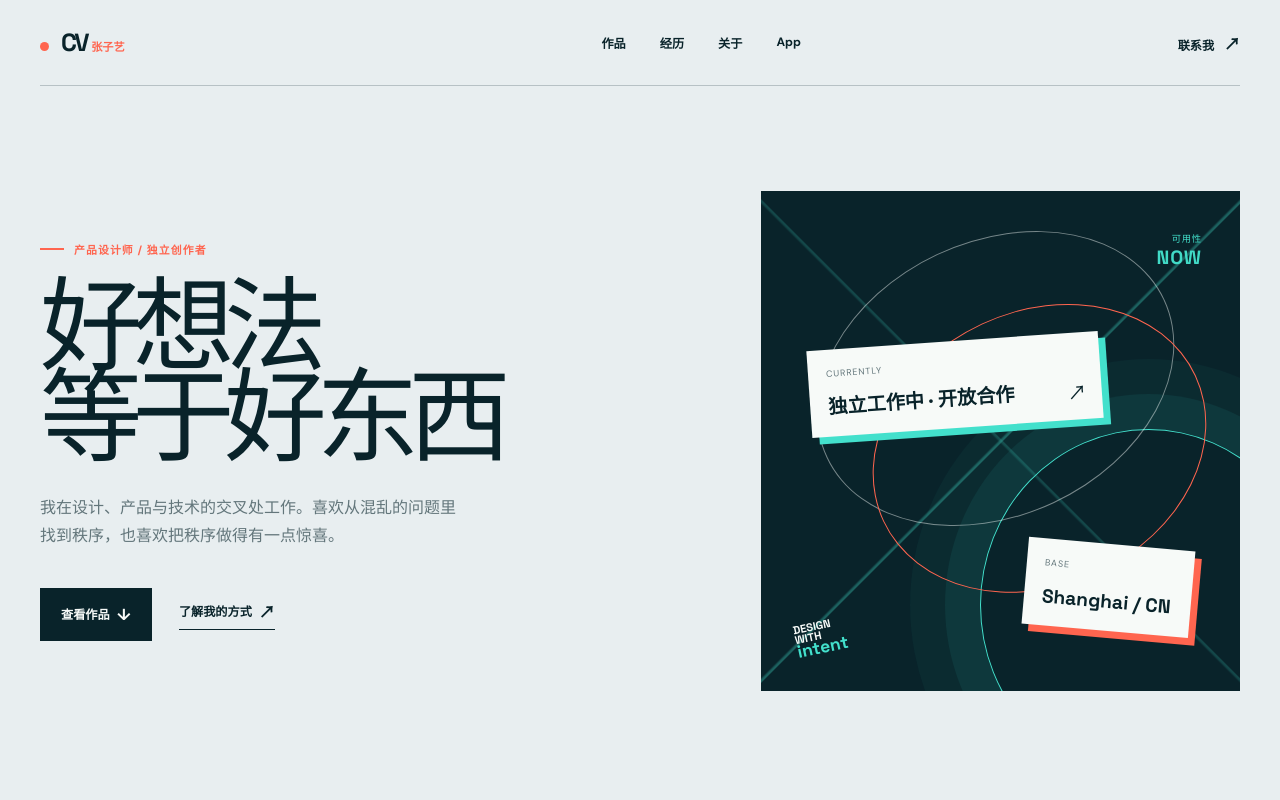
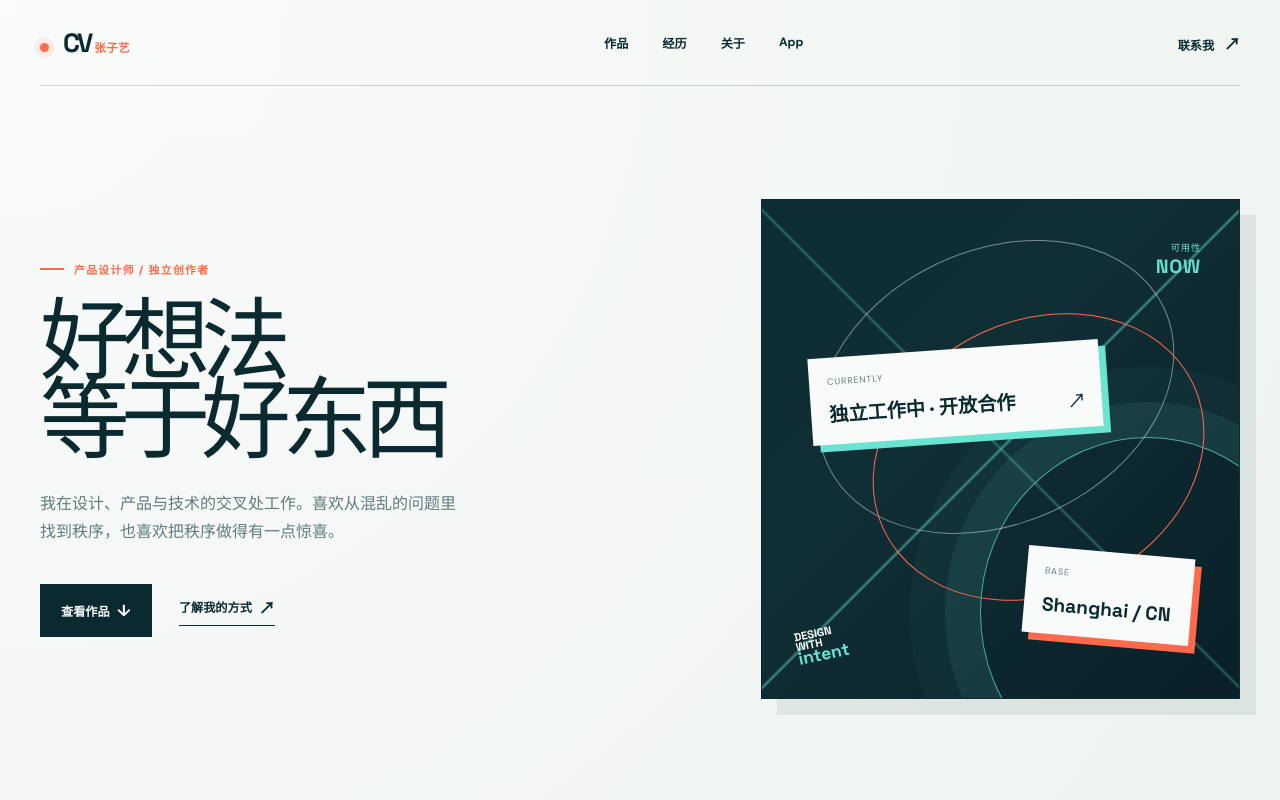
Before and after one commit to Dantz0812/-ATB507-cv, a website with bundled scripts: page index.html in a window 1280 px wide. Shown: the top 800 px of the page. Built offline with nearby package versions, Linux system fonts and the light colour scheme.

Commit message:
Refine portfolio visual language

```diff
--- a/styles.css
+++ b/styles.css
@@ -1,29 +1,31 @@
 @import url('https://fonts.googleapis.com/css2?family=DM+Sans:wght@400;500;600;700&family=Space+Grotesk:wght@400;500;600;700&display=swap');
 
 :root {
-  --ink: #09232a;
-  --paper: #e8eef0;
-  --panel: #f7faf8;
-  --cyan: #43e0cc;
-  --red: #ff654f;
-  --yellow: #e5f35a;
-  --muted: #63767b;
-  --line: rgb(9 35 42 / 22%);
+  --ink: #0b2a30;
+  --paper: #eef3f1;
+  --panel: #f9fbfa;
+  --cyan: #6ae3d1;
+  --red: #ff6a4d;
+  --yellow: #f2ea7d;
+  --muted: #617b80;
+  --line: rgb(11 42 48 / 18%);
+  --card: rgba(255 255 255 / 56%);
   --display: 'Space Grotesk', sans-serif;
   --body: 'DM Sans', sans-serif;
 }
 
 * { box-sizing: border-box; }
 html { scroll-behavior: smooth; }
-body { margin: 0; color: var(--ink); background: var(--paper); font-family: var(--body); }
+body { margin: 0; color: var(--ink); background: radial-gradient(circle at top left, rgb(255 255 255 / 70%), transparent 32%), linear-gradient(180deg, #edf3ef 0%, #edf1f0 100%); font-family: var(--body); }
 a { color: inherit; text-decoration: none; }
 button { color: inherit; font: inherit; }
 .site-shell { overflow: hidden; }
 .site-header, main, .site-footer { width: min(1240px, calc(100% - 80px)); margin: 0 auto; }
+main { padding-top: 8px; }
 .site-header { position: relative; z-index: 20; display: flex; align-items: center; justify-content: space-between; height: 86px; border-bottom: 1px solid var(--line); }
-.brand { display: flex; align-items: baseline; gap: 4px; font-family: var(--display); font-size: 1.55rem; font-weight: 700; letter-spacing: -.1em; }
-.brand::before { width: 9px; height: 9px; margin-right: 8px; background: var(--red); border-radius: 50%; content: ''; }
-.brand i { color: var(--red); font-size: .7rem; font-style: normal; letter-spacing: 0; }
+.brand { display: flex; align-items: baseline; gap: 4px; font-family: var(--display); font-size: 1.65rem; font-weight: 700; letter-spacing: -.11em; text-transform: uppercase; }
+.brand::before { width: 9px; height: 9px; margin-right: 10px; background: var(--red); border-radius: 50%; content: ''; box-shadow: 0 0 0 6px rgb(255 106 77 / 10%); }
+.brand i { color: var(--red); font-size: .72rem; font-style: normal; letter-spacing: .03em; }
 .main-nav { display: flex; gap: 34px; margin-left: 100px; font-size: .76rem; font-weight: 700; }
 .main-nav a, .header-contact, .site-footer a { transition: color .2s ease; }
 .main-nav a:hover, .header-contact:hover, .site-footer a:hover { color: var(--red); }
@@ -34,20 +36,20 @@ button { color: inherit; font: inherit; }
 .menu-toggle { display: none; border: 0; background: none; cursor: pointer; font-size: 1.2rem; }
 .section-grid { display: grid; grid-template-columns: minmax(0, 1fr) minmax(360px, .78fr); gap: 9%; }
 .hero { min-height: 700px; align-items: center; padding: 105px 0 125px; }
-.eyebrow { display: flex; align-items: center; gap: 10px; margin: 0 0 25px; color: var(--red); font-size: .68rem; font-weight: 700; letter-spacing: .1em; text-transform: uppercase; }
+.eyebrow { display: flex; align-items: center; gap: 10px; margin: 0 0 25px; color: var(--red); font-size: .68rem; font-weight: 700; letter-spacing: .12em; text-transform: uppercase; }
 .eyebrow::before { width: 24px; height: 2px; background: currentColor; content: ''; }
 h1, h2, h3, p { margin-top: 0; }
 h1, h2, h3 { font-family: var(--display); }
-h1 { max-width: 650px; margin-bottom: 31px; font-size: clamp(3.7rem, 8vw, 8rem); font-weight: 500; letter-spacing: -.1em; line-height: .88; }
+h1 { max-width: 650px; margin-bottom: 31px; font-size: clamp(3.4rem, 7vw, 7.3rem); font-weight: 500; letter-spacing: -.1em; line-height: .88; }
 .hero-intro { max-width: 420px; margin-bottom: 38px; color: var(--muted); font-size: 1rem; line-height: 1.75; }
 .hero-actions { display: flex; align-items: center; gap: 27px; }
 .button { display: inline-flex; align-items: center; font-size: .76rem; font-weight: 700; }
 .button-primary { padding: 16px 21px; background: var(--ink); color: var(--panel); transition: background .2s ease, transform .2s ease; }
 .button-primary:hover { background: var(--red); transform: translateY(-4px); }
 .button-quiet { padding-bottom: 6px; border-bottom: 1px solid var(--ink); }
-.hero-visual { position: relative; min-height: 500px; overflow: hidden; background: var(--ink); isolation: isolate; }
-.hero-visual::before { position: absolute; inset: 0; background: linear-gradient(135deg, transparent 0 49.7%, rgb(67 224 204 / 55%) 50% 50.2%, transparent 50.3%), linear-gradient(45deg, transparent 0 49.7%, rgb(67 224 204 / 32%) 50% 50.2%, transparent 50.3%); content: ''; opacity: .6; }
-.hero-visual::after { position: absolute; right: -16%; bottom: -18%; z-index: -1; width: 70%; height: 70%; border: 1px solid var(--cyan); border-radius: 50%; box-shadow: 0 0 0 35px rgb(67 224 204 / 7%), 0 0 0 70px rgb(67 224 204 / 4%); content: ''; }
+.hero-visual { position: relative; min-height: 500px; overflow: hidden; border: 1px solid rgb(11 42 48 / 10%); background: linear-gradient(135deg, #0d2d33 0%, #102f35 38%, #0a1f27 100%); isolation: isolate; box-shadow: 16px 16px 0 rgb(11 42 48 / 8%); }
+.hero-visual::before { position: absolute; inset: 0; background: linear-gradient(135deg, transparent 0 49.7%, rgb(106 227 209 / 58%) 50% 50.2%, transparent 50.3%), linear-gradient(45deg, transparent 0 49.7%, rgb(106 227 209 / 36%) 50% 50.2%, transparent 50.3%); content: ''; opacity: .75; }
+.hero-visual::after { position: absolute; right: -16%; bottom: -18%; z-index: -1; width: 70%; height: 70%; border: 1px solid rgb(106 227 209 / 70%); border-radius: 50%; box-shadow: 0 0 0 35px rgb(106 227 209 / 8%), 0 0 0 70px rgb(106 227 209 / 4%); content: ''; }
 .orbit { position: absolute; z-index: 1; border: 1px solid rgb(247 250 248 / 46%); border-radius: 50%; transform: rotate(-25deg); }
 .orbit-one { top: 10%; left: 10%; width: 78%; height: 55%; }
 .orbit-two { top: 24%; left: 22%; width: 72%; height: 55%; border-color: var(--red); }
@@ -75,8 +77,8 @@ h2 em { color: var(--red); font-style: normal; }
 .project-grid { display: grid; grid-template-columns: 1.15fr .85fr; gap: 78px 24px; }
 .project-card:nth-child(2n) { transform: translateY(52px); }
 .project-card { min-width: 0; }
-.project-art { position: relative; aspect-ratio: 1.28; overflow: hidden; border: 1px solid var(--ink); background: var(--panel); transition: transform .35s ease, box-shadow .35s ease; }
-.project-card:hover .project-art { box-shadow: 10px 10px 0 var(--cyan); transform: translate(-5px, -5px); }
+.project-art { position: relative; aspect-ratio: 1.28; overflow: hidden; border: 1px solid var(--ink); background: var(--panel); transition: transform .35s ease, box-shadow .35s ease; box-shadow: 8px 8px 0 rgb(11 42 48 / 6%); }
+.project-card:hover .project-art { box-shadow: 12px 12px 0 var(--cyan); transform: translate(-5px, -5px); }
 .project-index, .project-tag { position: absolute; z-index: 2; top: 16px; font-size: .6rem; font-weight: 700; }
 .project-index { left: 17px; color: var(--red); }.project-tag { right: 17px; text-transform: uppercase; }
 .project-lumen .project-art { background: #c5e4df; }.project-ground .project-art { background: #e7d8c9; }.project-notes .project-art { background: #f4b1a3; }.project-table .project-art { background: #c9d6e7; }
@@ -89,9 +91,9 @@ h2 em { color: var(--red); font-style: normal; }
 .art-shape { position: absolute; z-index: 1; inset: 0; background: repeating-linear-gradient(90deg, transparent 0 20%, rgb(9 35 42 / 10%) 20.2% 20.4%); opacity: .6; }
 .art-word { position: absolute; z-index: 2; right: 8%; bottom: 7%; font-family: var(--display); font-size: clamp(1.8rem, 4vw, 3.8rem); letter-spacing: -.1em; transform: rotate(-7deg); }
 .project-info { display: flex; justify-content: space-between; gap: 20px; padding-top: 18px; }.project-info h3 { margin-bottom: 7px; font-size: 1.25rem; }.project-info p { max-width: 260px; margin: 0; color: var(--muted); font-size: .78rem; line-height: 1.6; }.project-meta { display: flex; flex-direction: column; align-items: end; gap: 4px; color: var(--muted); font-size: .63rem; white-space: nowrap; }
- .experience-section { padding-top: 180px; }.timeline { border-top: 1px solid var(--ink); }.timeline-item { display: grid; grid-template-columns: 8% 22% 1fr; gap: 18px; padding: 28px 0; border-bottom: 1px solid var(--line); transition: background .2s ease, padding .2s ease; }.timeline-item:hover { padding-right: 17px; padding-left: 17px; background: var(--cyan); }.timeline-number { color: var(--red); font-size: .68rem; font-weight: 700; }.timeline-period { font-size: .74rem; font-weight: 600; }.timeline-item h3 { margin-bottom: 6px; font-size: 1.3rem; }.timeline-company, .timeline-detail { color: var(--muted); font-size: .76rem; }.timeline-company { margin-bottom: 19px; }.timeline-detail { max-width: 330px; margin-bottom: 0; line-height: 1.6; }
+ .experience-section { padding-top: 180px; }.timeline { border-top: 1px solid var(--ink); }.timeline-item { display: grid; grid-template-columns: 8% 22% 1fr; gap: 18px; padding: 28px 0; border-bottom: 1px solid var(--line); transition: background .2s ease, padding .2s ease, transform .2s ease; }.timeline-item:hover { padding-right: 17px; padding-left: 17px; background: rgb(106 227 209 / 14%); transform: translateX(3px); }.timeline-number { color: var(--red); font-size: .68rem; font-weight: 700; }.timeline-period { font-size: .74rem; font-weight: 600; }.timeline-item h3 { margin-bottom: 6px; font-size: 1.3rem; }.timeline-company, .timeline-detail { color: var(--muted); font-size: .76rem; }.timeline-company { margin-bottom: 19px; }.timeline-detail { max-width: 330px; margin-bottom: 0; line-height: 1.6; }
  .about-section { padding-top: 180px; }.about-grid { align-items: start; }.about-copy { max-width: 420px; padding-top: 31px; }.about-copy p { margin: 0; font-size: 1.35rem; line-height: 1.45; letter-spacing: -.04em; }.skill-grid { display: grid; grid-template-columns: repeat(3, 1fr); gap: 22px; margin-top: 80px; border-top: 1px solid var(--line); }.skill-item { display: flex; gap: 25px; padding-top: 19px; border-top: 3px solid var(--red); }.skill-item > span { color: var(--red); font-size: .68rem; font-weight: 700; }.skill-item h3 { margin-bottom: 10px; font-size: .98rem; }.skill-item p { margin: 0; color: var(--muted); font-size: .74rem; line-height: 1.6; }
- .contact-section { position: relative; margin-top: 170px; padding: 80px 0 105px; border-top: 1px solid var(--ink); border-bottom: 1px solid var(--ink); }.contact-section::after { position: absolute; top: 0; right: 0; width: 42%; height: 100%; background: var(--yellow); content: ''; opacity: .6; pointer-events: none; }.contact-section > * { position: relative; z-index: 1; }.contact-section h2 { max-width: 720px; font-size: clamp(4.2rem, 10vw, 10rem); }.contact-footer { display: flex; align-items: end; justify-content: space-between; gap: 30px; margin-top: 58px; }.contact-footer p { max-width: 330px; margin: 0; color: var(--muted); font-size: .84rem; line-height: 1.65; }.site-footer { display: flex; justify-content: space-between; padding: 25px 0 35px; color: var(--muted); font-size: .64rem; }.site-footer a { color: var(--ink); font-weight: 700; }
+ .contact-section { position: relative; margin-top: 170px; padding: 80px 0 105px; border-top: 1px solid var(--ink); border-bottom: 1px solid var(--ink); background: rgb(255 255 255 / 24%); }.contact-section::after { position: absolute; top: 0; right: 0; width: 42%; height: 100%; background: linear-gradient(180deg, rgb(242 234 125 / 88%), rgb(242 234 125 / 66%)); content: ''; opacity: .8; pointer-events: none; }.contact-section > * { position: relative; z-index: 1; }.contact-section h2 { max-width: 720px; font-size: clamp(4.2rem, 10vw, 10rem); }.contact-footer { display: flex; align-items: end; justify-content: space-between; gap: 30px; margin-top: 58px; }.contact-footer p { max-width: 330px; margin: 0; color: var(--muted); font-size: .84rem; line-height: 1.65; }.site-footer { display: flex; justify-content: space-between; padding: 25px 0 35px; color: var(--muted); font-size: .64rem; }.site-footer a { color: var(--ink); font-weight: 700; }
 @keyframes ticker { to { transform: translateX(-50%); } }
 @keyframes pulse { 50% { opacity: .5; } }
 @media (max-width: 760px) {
```
